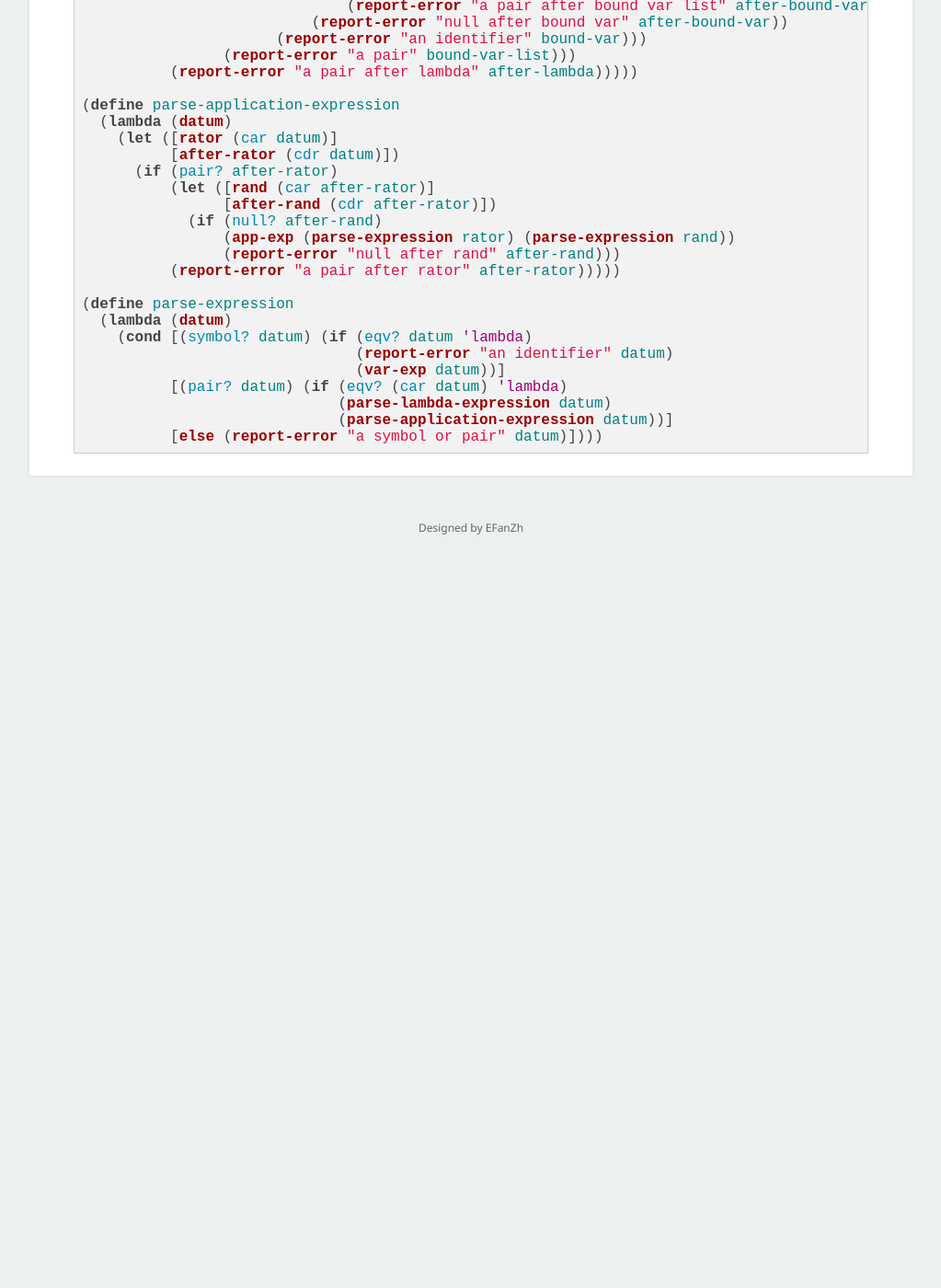
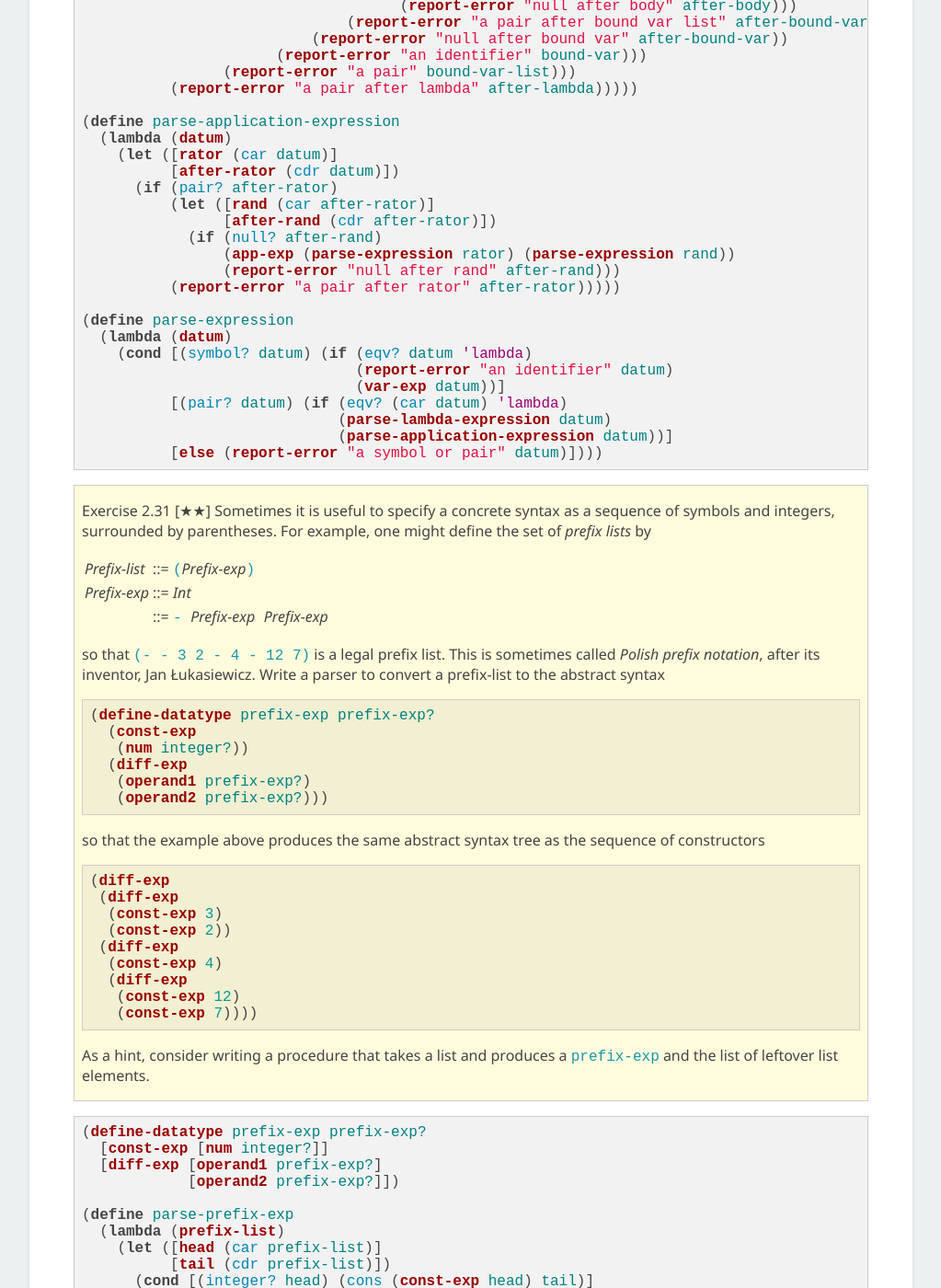
Before and after one commit to EFanZh/efanzh.github.io, a Jekyll site: the page built from _posts/2017-08-06-essentials-of-programming-languages-exercises.md, in a window 1280 px wide and 1400 px high, scrolled down 38578 px. Shown: the whole window at 92% size, without its empty margins (128-1151 px from the left). Built offline with Jekyll 4.4.1, drawn with Linux system fonts in a browser that asks for light colours; formulas are drawn with MathJax 3; before the commit the page ends 39208 px from its top, so only the background shows below that; some of the changed text lies outside the part shown.

Commit message:
Add EOPL exercise 2.31

````diff
--- a/_posts/2017-08-06-essentials-of-programming-languages-exercises.md
+++ b/_posts/2017-08-06-essentials-of-programming-languages-exercises.md
@@ -1790,10 +1790,10 @@ Remaining implementations are the same as the ones in exercise 2.15.
 
 > Exercise 2.26 [★★] Here is another version of exercise 1.33. Consider a set of trees given by the following grammar:
 >
-> *Red-blue-tree* ::= *Red-blue-subtree* \\
-> *Red-blue-subtree* ::= `(red-node `*Red-blue-subtree*` `*Red-blue-subtree*`)` \\
-> ::= `(blue-node `{*Red-blue-subtree*}∗`)` \\
-> ::= `(leaf-node Int)`
+> | *Red-blue-tree*    | ::= *Red-blue-subtree*                                     |
+> | *Red-blue-subtree* | ::= `(red-node `*Red-blue-subtree*` `*Red-blue-subtree*`)` |
+> |                    | ::= `(blue-node `{*Red-blue-subtree*}*`)`                  |
+> |                    | ::= `(leaf-node Int)`                                      |
 >
 > Write an equivalent definition using `define-datatype`, and use the resulting interface to write a procedure that
 > takes a tree and builds a tree of the same shape, except that each leaf node is replaced by a leaf node that contains
@@ -1941,12 +1941,12 @@ bound-var     body
 > *list* of associated subtrees when constructing an abstract syntax tree. For example, if the grammar for
 > lambda-calculus expressions had been
 >
-> | *Lc-exp* | ::= | *Identifier* |
-> |          |     | <span style="border: 1px solid">`var-exp (var)`</span> |
-> |          | ::= | `(lambda (`{*Identifier*}∗`) `*Lc-exp*`)` |
+> | *Lc-exp* | ::= | *Identifier*                                                          |
+> |          |     | <span style="border: 1px solid">`var-exp (var)`</span>                |
+> |          | ::= | `(lambda (`{*Identifier*}*`) `*Lc-exp*`)`                             |
 > |          |     | <span style="border: 1px solid">`lambda-exp (bound-vars body)`</span> |
-> |          | ::= | `(`*Lc-exp* {*Lc-exp*}∗`)` |
-> |          |     | <span style="border: 1px solid">`app-exp (rator rands)` |
+> |          | ::= | `(`*Lc-exp* {*Lc-exp*}*`)`                                            |
+> |          |     | <span style="border: 1px solid">`app-exp (rator rands)`               |
 >
 > then the predicate for the `bound-vars` field could be `(list-of identifier?)`, and the predicate for the `rands`
 > field could be `(list-of lc-exp?)`. Write a `define-datatype` and a parser for this grammar that works in this way.
@@ -2042,3 +2042,69 @@ bound-var     body
                              (parse-application-expression datum))]
           [else (report-error "a symbol or pair" datum)])))
 ```
+
+> Exercise 2.31 [★★] Sometimes it is useful to specify a concrete syntax as a sequence of symbols and integers,
+> surrounded by parentheses. For example, one might define the set of *prefix lists* by
+>
+> | *Prefix-list* | ::= `(`*Prefix-exp*`)`              |
+> | *Prefix-exp*  | ::= *Int*                           |
+> |               | ::= `- `*Prefix-exp*` `*Prefix-exp* |
+>
+> so that `(- - 3 2 - 4 - 12 7)` is a legal prefix list. This is sometimes called *Polish prefix notation*, after its
+> inventor, Jan Łukasiewicz. Write a parser to convert a prefix-list to the abstract syntax
+>
+> ```scheme
+> (define-datatype prefix-exp prefix-exp?
+>   (const-exp
+>    (num integer?))
+>   (diff-exp
+>    (operand1 prefix-exp?)
+>    (operand2 prefix-exp?)))
+> ```
+>
+> so that the example above produces the same abstract syntax tree as the sequence of constructors
+>
+> ```scheme
+> (diff-exp
+>  (diff-exp
+>   (const-exp 3)
+>   (const-exp 2))
+>  (diff-exp
+>   (const-exp 4)
+>   (diff-exp
+>    (const-exp 12)
+>    (const-exp 7))))
+> ```
+>
+> As a hint, consider writing a procedure that takes a list and produces a `prefix-exp` and the list of leftover list
+> elements.
+
+```racket
+(define-datatype prefix-exp prefix-exp?
+  [const-exp [num integer?]]
+  [diff-exp [operand1 prefix-exp?]
+            [operand2 prefix-exp?]])
+
+(define parse-prefix-exp
+  (lambda (prefix-list)
+    (let ([head (car prefix-list)]
+          [tail (cdr prefix-list)])
+      (cond [(integer? head) (cons (const-exp head) tail)]
+            [(eqv? head '-) (let* ([operand-1-and-rest-1 (parse-prefix-exp tail)]
+                                   [operand-1 (car operand-1-and-rest-1)]
+                                   [rest-1 (cdr operand-1-and-rest-1)]
+                                   [operand-2-and-rest-2 (parse-prefix-exp rest-1)]
+                                   [operand-2 (car operand-2-and-rest-2)]
+                                   [rest-2 (cdr operand-2-and-rest-2)])
+                              (cons (diff-exp operand-1 operand-2) rest-2))]
+            [else (eopl:error 'parse-prefix-exp "Bad syntax: ~s." prefix-list)]))))
+
+(define parse-prefix-list
+  (lambda (prefix-list)
+    (let* ([exp-and-rest (parse-prefix-exp prefix-list)]
+           [exp (car exp-and-rest)]
+           [rest (cdr exp-and-rest)])
+      (if (null? rest)
+          exp
+          (eopl:error 'parse-prefix-list "Expect null after prefix-exp, but got: ~s." rest)))))
+```
````
